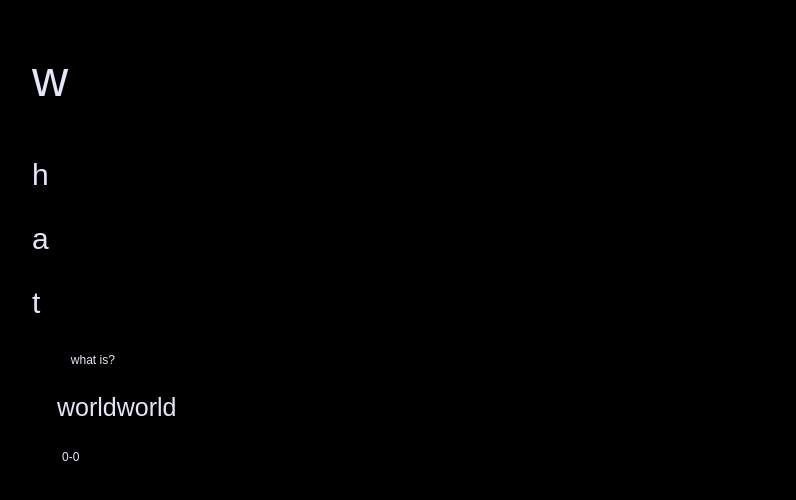
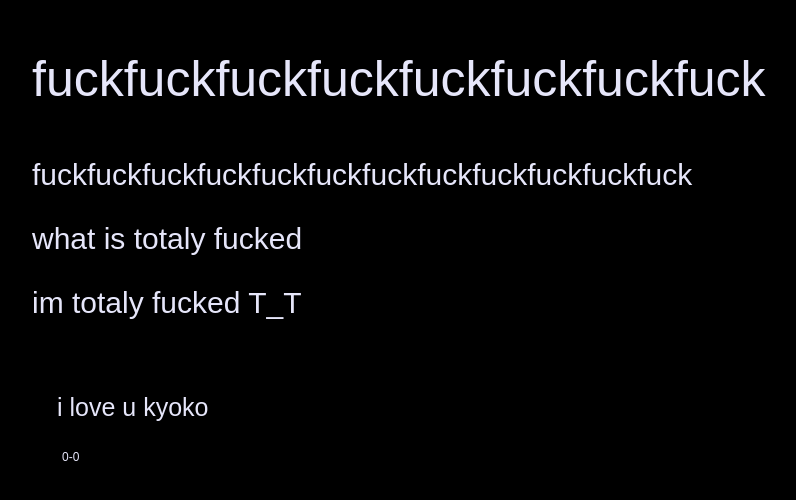
Before and after one commit to whatdeivo/space, a plain HTML site: page index.html in a window 1280 px wide. Shown: the whole page, without its empty margins (126-922 px from the left). Drawn offline with Linux system fonts and the light colour scheme.

Commit message:
Update index.html

```diff
--- a/index.html
+++ b/index.html
@@ -19,12 +19,12 @@
     </style>
 </head>
 <body>
-	<p class="text1">w<p>
-	<p class="text2">h</p>
-  <p class="text3">a<p>
-  <p class="text3">t<p>
-  <a href="https://soundcloud.com/koroshe/what-is-wrld_for_u_vol1/s-jTXOXRBcJZ3?si=706bc7ab0e1e421ab7f99b1b6de4f0db&utm_source=clipboard&utm_medium=text&utm_campaign=social_sharing">⠀what is?</a>
-  <p class="text4">worldworld<p>
+	<p class="text1">fuckfuckfuckfuckfuckfuckfuckfuck<p>
+	<p class="text2">fuckfuckfuckfuckfuckfuckfuckfuckfuckfuckfuckfuck</p>
+  <p class="text3">what is totaly fucked<p>
+  <p class="text3">im totaly fucked T_T<p>
+  <a href="https://imgur.com/CisbuaN">⠀</a>
+  <p class="text4">i love u kyoko<p>
 <a href="https://spacehey.com/deivo">0-0</a>
 </body>
 </html>
```
